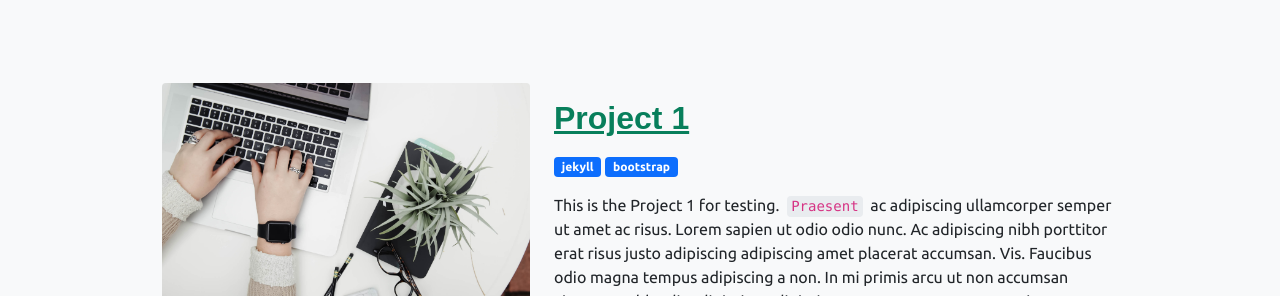
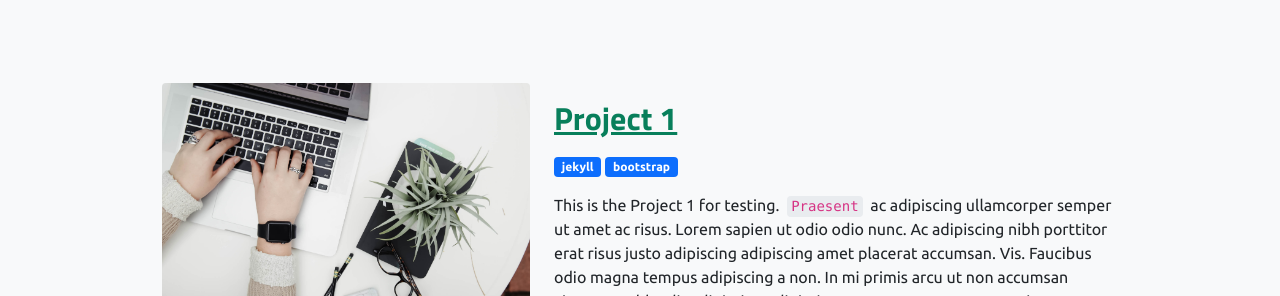
Before and after one commit to Hyperzsb/natalia-theme, a Jekyll site: the page built from _pages/projects.html, in a window 1280 px wide and 1400 px high. Shown: the part 199-495 px from the top of the window. Built offline with Jekyll 4.4.1, drawn with Linux system fonts in a browser that asks for light colours; some web fonts are replaced; comment, search, counter and statistics services are not loaded; a style sheet for code colours, icons or effects is not loaded.

Commit message:
feat(fonts): change font dark grotesque to titillium web

```diff
--- a/_layouts/default.html
+++ b/_layouts/default.html
@@ -10,7 +10,7 @@
     <link rel="stylesheet" href="https://cdn.jsdelivr.net/npm/bootstrap-icons@1.8.1/font/bootstrap-icons.css">
     <!-- Google Fonts -->
     <link rel="stylesheet"
-          href="https://fonts.googleapis.com/css?family=Lobster|Josefin+Sans|Josefin+Sans:b,i,bi|Darker+Grotesque|Darker+Grotesque:b,i,bi|Ubuntu|Ubuntu:b,i,bi|Noto+Serif+SC|Noto+Serif+SC:b,i,bi">
+          href="https://fonts.googleapis.com/css?family=Lobster|Josefin+Sans|Josefin+Sans:b,i,bi|Titillium+Web|Titillium+Web:b,i,bi|Ubuntu|Ubuntu:b,i,bi|Noto+Serif+SC|Noto+Serif+SC:b,i,bi">
     <!-- HighlightJS -->
     <link rel="stylesheet"
           href="https://cdn.jsdelivr.net/gh/highlightjs/cdn-release@11.5.0/build/styles/atom-one-dark.min.css">
--- a/_layouts/post.html
+++ b/_layouts/post.html
@@ -28,7 +28,7 @@ layout: default
         <!-- TODO: make the headings of toc synchronous with the content -->
         <div class="col-lg-2 px-lg-3">
             <div class="toc-container">
-                <span class="d-block fs-3 fw-bold font-darker-grotesque m-3">Contents</span>
+                <span class="d-block fs-3 fw-bold font-titillium-web m-1">Contents</span>
                 <div class="toc" id="toc">
                     {% include toc.html html=content h_max=3 %}
                 </div>
--- a/_pages/home.html
+++ b/_pages/home.html
@@ -40,7 +40,7 @@ permalink: /
                 {% endif %}
                 <div class="card-body d-flex flex-column justify-content-start align-items-center px-0 py-3">
                     <a class="d-block link-color my-2" href="{{ project.url }}">
-                        <h3 class="d-block card-title font-darker-grotesque fw-bold">{{ project.name }}</h3>
+                        <h3 class="d-block card-title font-titillium-web fw-bold">{{ project.name }}</h3>
                     </a>
                     {% if project.tags !=0 %}
                     <div class="my-2">
@@ -83,7 +83,7 @@ permalink: /
                 <div class="card-body d-flex flex-column justify-content-start align-items-center p-0">
                     <div class="my-1">
                         <a class="link-color" href="{{ post.url }}">
-                            <h3 class="font-darker-grotesque fw-bold">{{ post.title }}</h3>
+                            <h3 class="font-titillium-web fw-bold">{{ post.title }}</h3>
                         </a>
                     </div>
                     <div class="my-1 lighter-text-color">{{ post.date | date_to_string }}</div>
--- a/_pages/posts.html
+++ b/_pages/posts.html
@@ -16,7 +16,7 @@ permalink: /posts
     <div class="row justify-content-center px-1 p-lg-3">
         <div class="col-lg-8">
             <a class="d-block text-center link-color my-3" href="{{ post.url }}">
-                <h2 class="font-darker-grotesque fw-bold">{{ post.title }}</h2>
+                <h2 class="font-titillium-web fw-bold">{{ post.title }}</h2>
             </a>
             <p class="d-block text-center lighter-text-color">
                 {{ post.date | date_to_string }}
--- a/_pages/projects.html
+++ b/_pages/projects.html
@@ -23,7 +23,7 @@ permalink: /projects
         </div>
         <div class="col-lg-6">
             <a class="d-block link-color my-3" href="{{ project.url }}">
-                <h2 class="font-darker-grotesque fw-bold">{{ project.name }}</h2>
+                <h2 class="font-titillium-web fw-bold">{{ project.name }}</h2>
             </a>
             {% if project.tags !=0 %}
             <div class="my-2">
@@ -37,7 +37,7 @@ permalink: /projects
         {% else %}
         <div class="col-lg-10">
             <a class="d-block link-color my-3" href="{{ project.url }}">
-                <h2 class="font-darker-grotesque fw-bold">{{ project.name }}</h2>
+                <h2 class="font-titillium-web fw-bold">{{ project.name }}</h2>
             </a>
             {% if project.tags !=0 %}
             <div class="my-2">
--- a/_sass/main.scss
+++ b/_sass/main.scss
@@ -25,8 +25,8 @@
   font-family: "Josefin Sans", "Noto Serif SC", sans-serif;
 }
 
-.font-darker-grotesque {
-  font-family: "Darker Grotesque", "Noto Serif SC", sans-serif;
+.font-titillium-web {
+  font-family: "Titillium Web", "Noto Serif SC", sans-serif;
 }
 
 .font-ubuntu {
```
